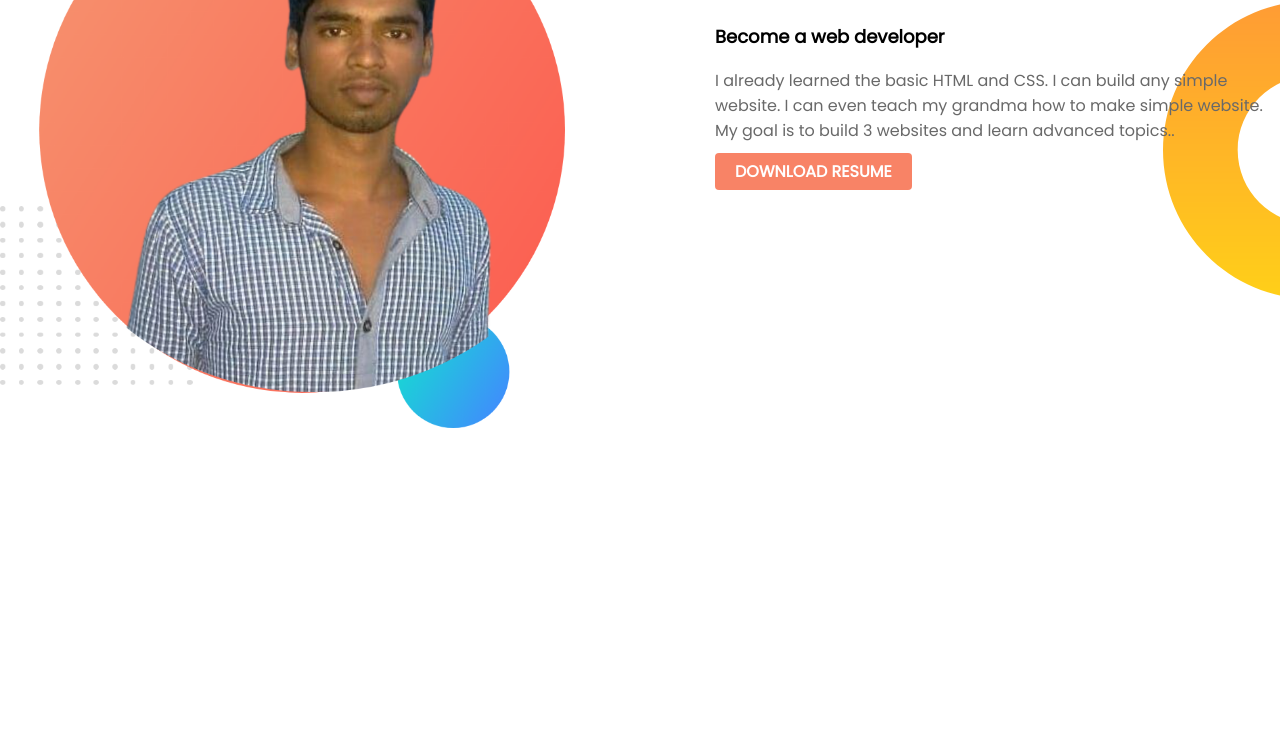
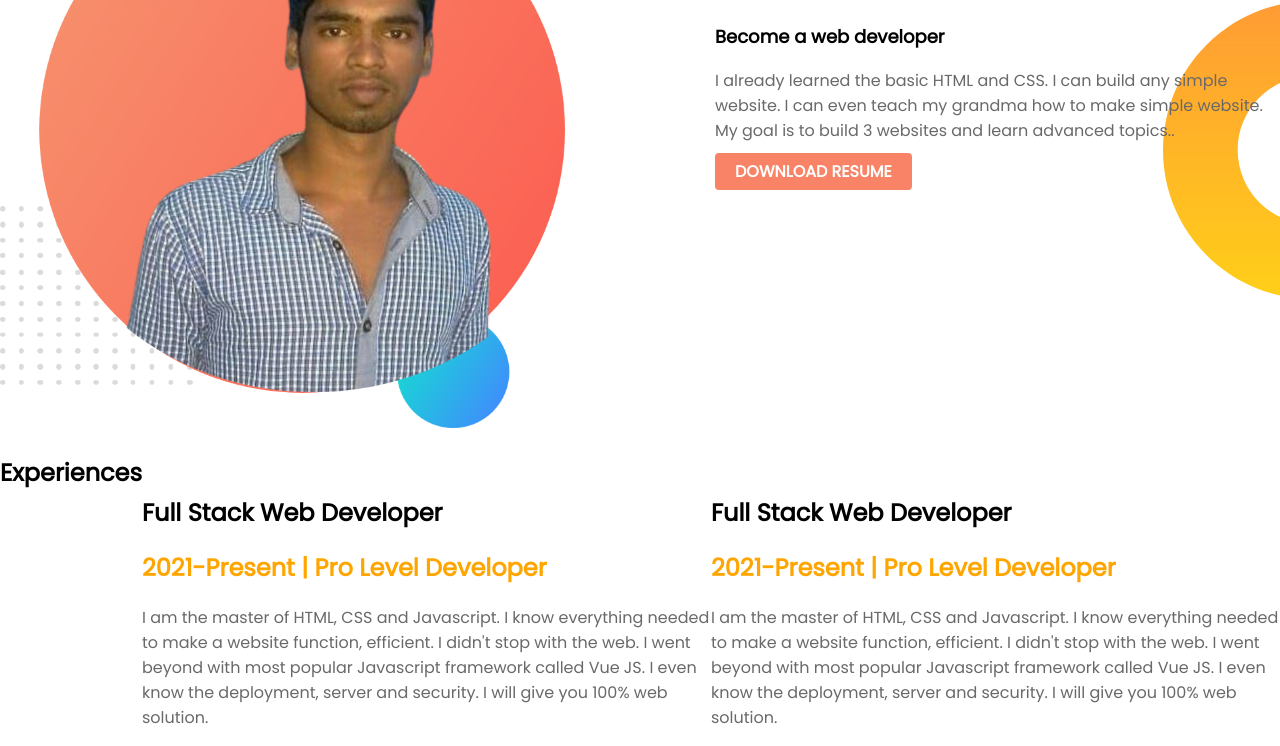
Before and after one commit to sharifulislm/my.portfolio.site, a plain HTML site: page index.html in a window 1280 px wide. Shown: the part 705-1451 px from the top of the page. Before the commit the page ends 1140 px from the top, so only its background shows below. Drawn offline with Linux system fonts and the light colour scheme.

Commit message:
text maseg

```diff
--- a/index.html
+++ b/index.html
@@ -58,6 +58,33 @@
 
     </section>
 
+    <section id="arifvai">
+  	     <h1>Experiences  </h1>
+  	     <div class="continer2">
+
+
+   	     <div class="developer2">
+   	     	  <h1>Full Stack Web Developer</h1>
+    	     <h2 class="content-color">2021-Present | Pro Level Developer </h2>
+    	     <p> I am the master of HTML, CSS and Javascript. I know everything needed to make a website function, efficient. I didn't stop with the web. I went beyond with most popular Javascript framework called Vue JS. I even know the deployment, server and security. I will give you 100% web solution.</p>
+
+
+   	     </div>
+
+    	     <div class="developer">
+    	     <h1>Full Stack Web Developer</h1>
+    	     <h2 class="content-color">2021-Present | Pro Level Developer </h2>
+    	     <p> I am the master of HTML, CSS and Javascript. I know everything needed to make a website function, efficient. I didn't stop with the web. I went beyond with most popular Javascript framework called Vue JS. I even know the deployment, server and security. I will give you 100% web solution.</p>
+
+
+            </div>
+            </div>
+
+
+
+    </section>
+
+
 
 </body>
 
--- a/style.css
+++ b/style.css
@@ -61,3 +61,27 @@ a.link-icon {
     background-repeat: no-repeat;
 	background-position: right;
 }
+
+.arifvai {
+	display: flex;
+
+}
+.content-color{
+ color: #FFA500;
+}
+
+.developer{
+	width: 50%;
+	float: left;
+	background-color: #FFFFFF;
+}
+.developer2 {
+	width: 50%;
+	float: left;
+	background-color: #FFFFFF;
+
+}
+.continer2
+{
+	margin-top: 40px;
+}
```
